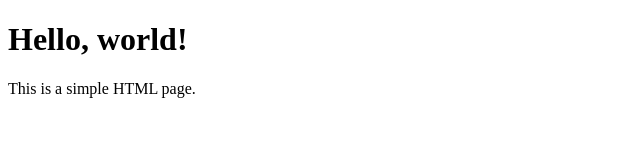
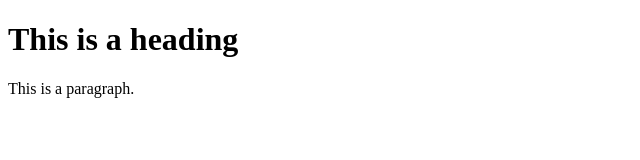
Before and after one commit to tinghuili2001/jslearn, a plain HTML site: page index.html in a window 1280 px wide. Shown: the whole page, without its empty margins (0-640 px from the left). Drawn offline with Linux system fonts and the light colour scheme.

Commit message:
jnk# Please enter the commit message for your changes. Lines starting

```diff
--- a/index.html
+++ b/index.html
@@ -1,11 +1,12 @@
 <!DOCTYPE html>
 <html>
 <head>
-    <title> My Website </title>
-    <link rel= "stylesheet" href="styles.css">
+  <link rel="stylesheet" href="styles.css">
 </head>
 <body>
-    <h1>Hello, world!</h1>
-    <p>This is a simple HTML page.</p>
+
+<h1>This is a heading</h1>
+<p>This is a paragraph.</p>
+
 </body>
 </html>
```
